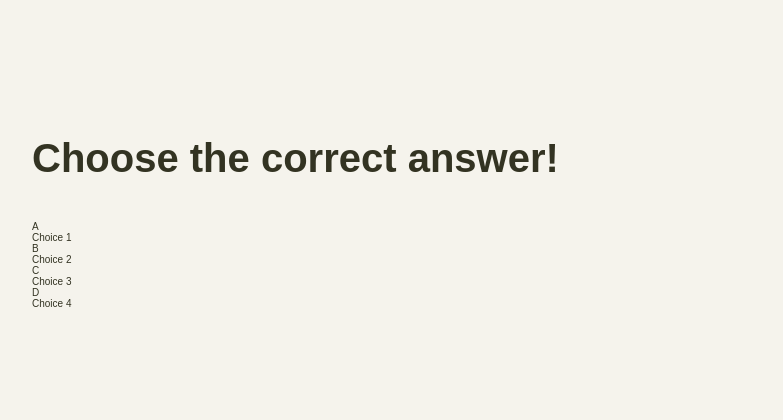
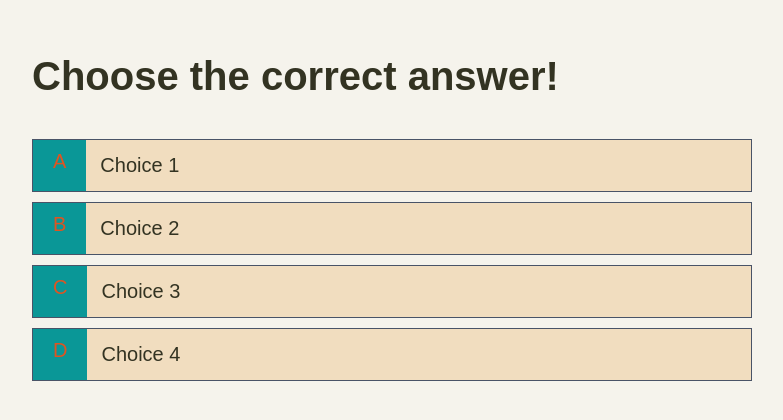
Before and after one commit to pseudoDjnn/Js-Coding-Quiz-App, a plain HTML site: page game.html in a window 1280 px wide. Shown: the part 178-598 px from the top of the page, without its empty margins (208-991 px from the left). Drawn offline with Linux system fonts and the light colour scheme.

Commit message:
add template to game html and css

```diff
--- a/assets/css/game.css
+++ b/assets/css/game.css
@@ -0,0 +1,25 @@
+.choice-container {
+  display: flex;
+  margin-bottom: 1rem;
+  width: 90%;
+  font-size: 2rem;
+  border: 0.1rem solid hsla(217, 50%, 21%, 0.785);
+  background-color: #f1ddbf;
+}
+
+.choice-container:hover {
+  cursor: pointer;
+  box-shadow: 0 0.2rem 1.7rem 0 rgba(51, 16, 82, 0.92);
+  transform: translateY(-0.1rem);
+  transition: transform 2400ms;
+}
+
+.choice-prefix {
+  padding: 1rem 2rem;
+  background-color: #0a9797;
+  color: #df5421;
+}
+
+.choice-text {
+  padding: 1.4rem;
+}
```
Also changed, not shown: index.html (+1 -1 lines).
